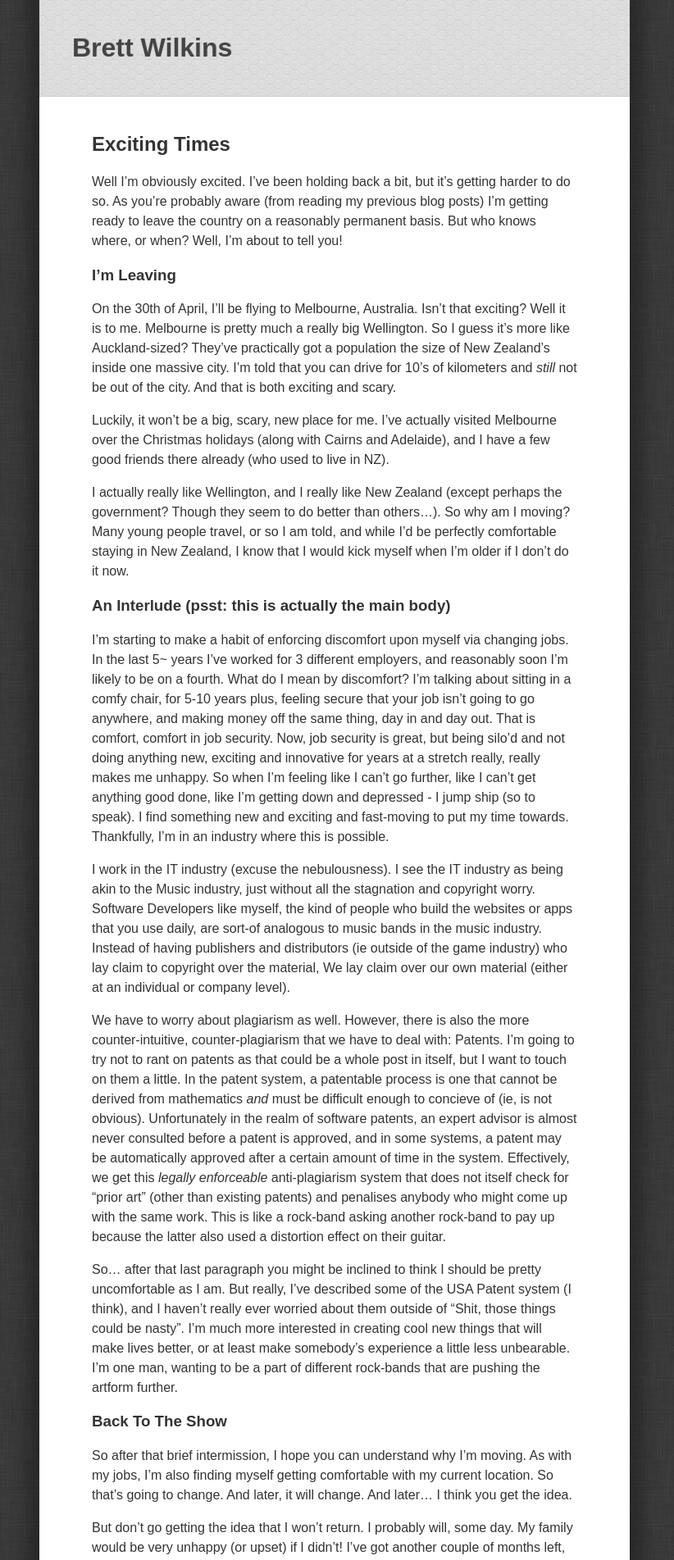
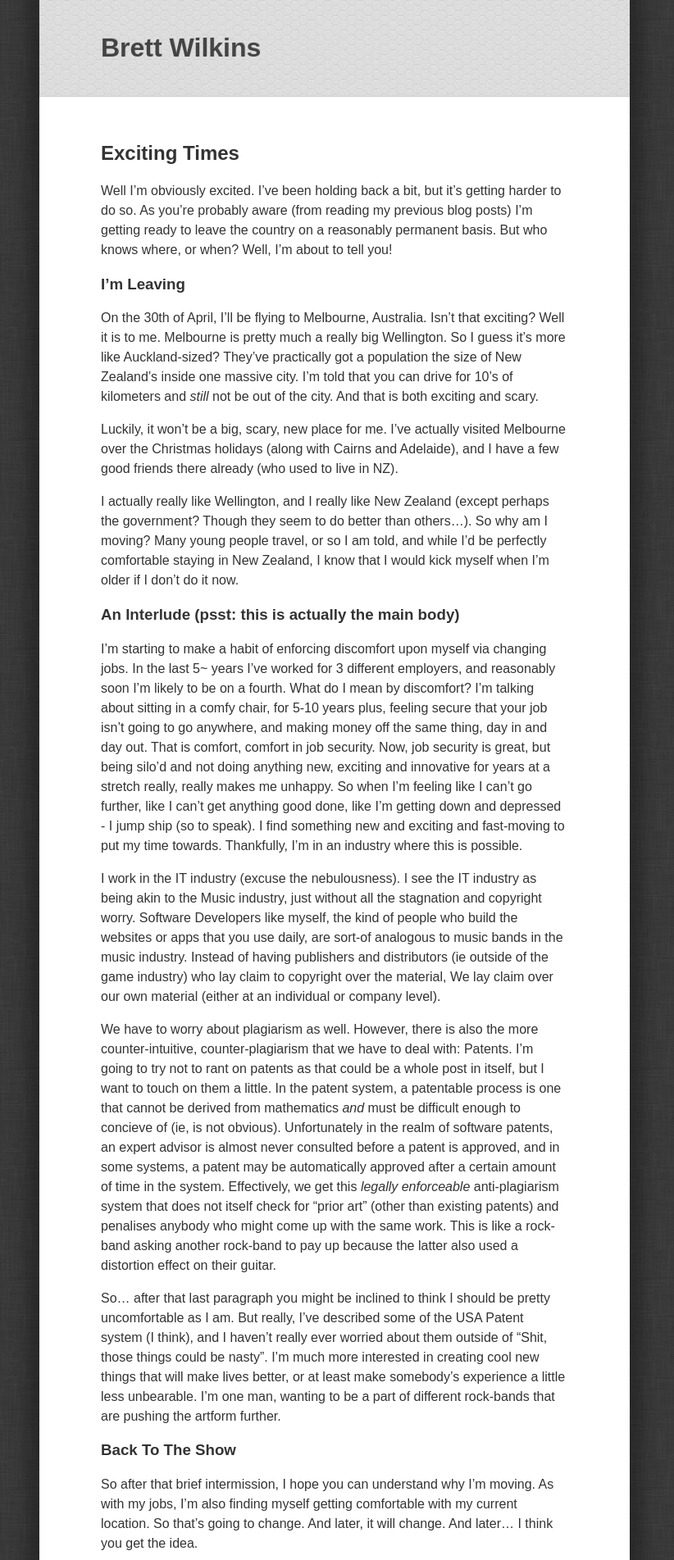
Before and after one commit to bwilkins/bwilkins.github.com, a Jekyll site: the page built from index.html, in a window 1280 px wide. Shown: the top 1903 px of the page at 82% size, without its empty margins (232-1054 px from the left). Built offline with Jekyll 4.4.1, drawn with Linux system fonts in a browser that asks for light colours.

Commit message:
Changing padding values to bring header in-line with content

```diff
--- a/assets/css/site.css
+++ b/assets/css/site.css
@@ -1,5 +1,8 @@
 #header {
-  padding: 2.5em;
+  padding-top: 2.5em;
+  padding-bottom: 2.5em;
+  padding-left: 40px;
+  padding-right: 40px;
   border-bottom: 1px solid #CCC;
   background: url('/assets/images/honey_im_subtle.png');
 }
@@ -35,6 +38,8 @@ a:active  {
 }
 
 h1 {
+  padding-left: 35px;
+  padding-right: 35px;
   color: #444;
   text-shadow: 1px -1px #CCC;
   margin: 0 0;
@@ -60,7 +65,7 @@ p {
 article {
   margin-left: 40px;
   margin-right: 40px;
-  padding: 1.5em;
+  padding: 35px;
   border-bottom: 1px solid #333;
 }
 
```
